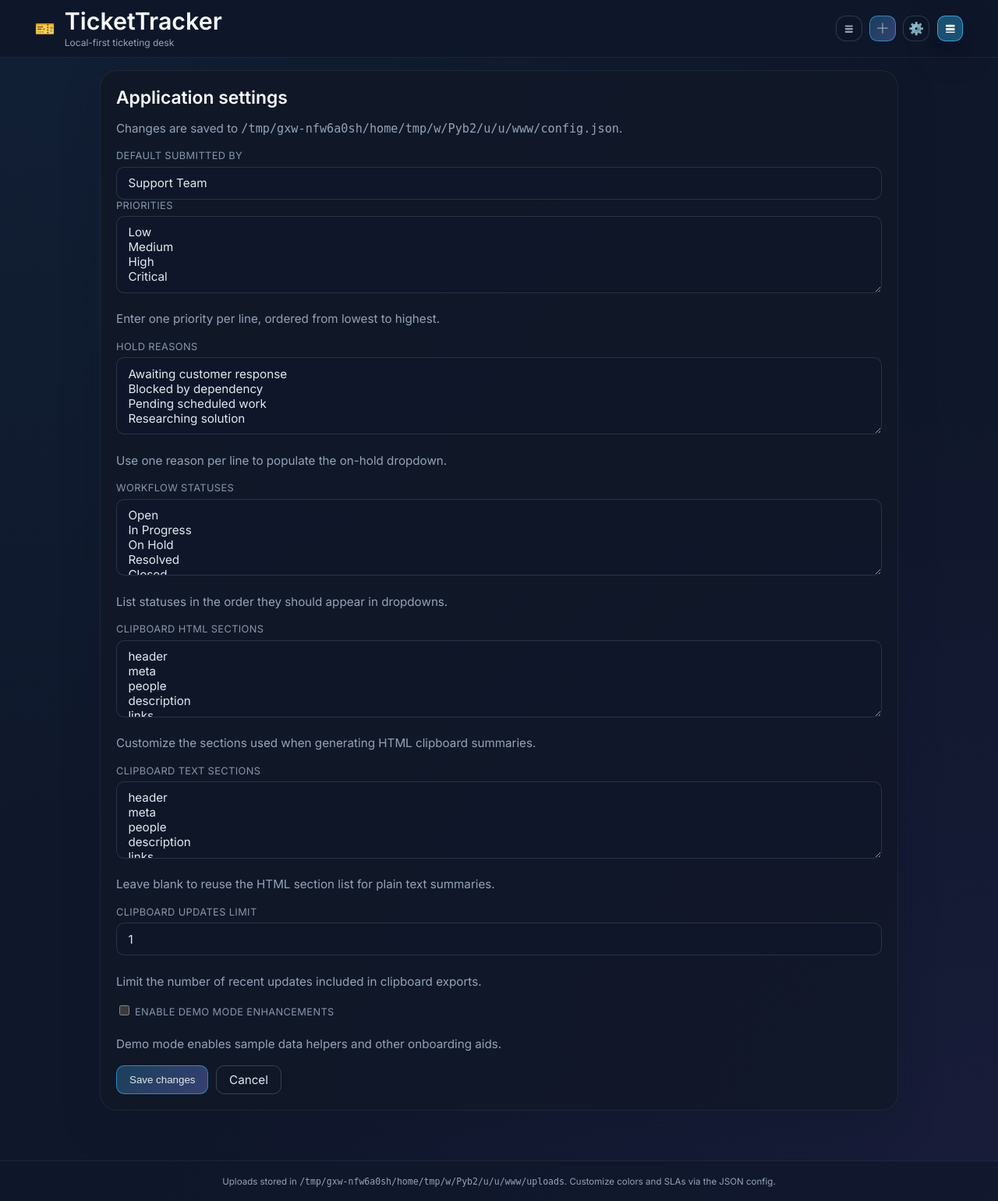
After one commit to rinc3w1nd/TicketTracker, a Flask app: page /settings in a window 1280 px wide. The commit adds this page. Shown: the whole page at 78% size. Run offline with Flask 3, Linux system fonts and the light colour scheme.

Commit message:
Add settings management interface and config persistence

```diff
--- a/templates/base.html
+++ b/templates/base.html
@@ -50,6 +50,15 @@
           <span class="sr-only">Create a new ticket</span>
         </a>
         <a
+          href="{{ url_for('settings.view_settings', compact=compact_value) }}"
+          class="icon-button"
+          aria-label="Configure settings"
+          title="Configure settings"
+        >
+          <span class="icon" aria-hidden="true">⚙️</span>
+          <span class="sr-only">Settings</span>
+        </a>
+        <a
           href="{{ compact_toggle_url|default(request.url) }}"
           class="button icon-button toggle-compact"
           role="switch"
--- /dev/null
+++ b/templates/settings.html
@@ -0,0 +1,115 @@
+{% extends "base.html" %}
+{% set is_compact = compact_mode|default(true) %}
+{% set compact_value = '1' if is_compact else '0' %}
+{% block title %}Settings · TicketTracker{% endblock %}
+{% block content %}
+  <section class="panel settings-panel">
+    <h2>Application settings</h2>
+    <p class="help">
+      {% if config.source_path %}
+        Changes are saved to <code>{{ config.source_path }}</code>.
+      {% else %}
+        Changes are saved to the default configuration file.
+      {% endif %}
+    </p>
+    <form
+      method="post"
+      action="{{ url_for('settings.view_settings', compact=compact_value) }}"
+      class="settings-form"
+    >
+      <div class="field-group">
+        <label for="default_submitted_by">Default submitted by</label>
+        <input
+          type="text"
+          id="default_submitted_by"
+          name="default_submitted_by"
+          value="{{ form.default_submitted_by|default('') }}"
+          required
+        />
+      </div>
+
+      <div class="field-group">
+        <label for="priorities">Priorities</label>
+        <textarea
+          id="priorities"
+          name="priorities"
+          rows="4"
+          required
+        >{{- form.priorities|default('') -}}</textarea>
+        <p class="help">Enter one priority per line, ordered from lowest to highest.</p>
+      </div>
+
+      <div class="field-group">
+        <label for="hold_reasons">Hold reasons</label>
+        <textarea
+          id="hold_reasons"
+          name="hold_reasons"
+          rows="4"
+          required
+        >{{- form.hold_reasons|default('') -}}</textarea>
+        <p class="help">Use one reason per line to populate the on-hold dropdown.</p>
+      </div>
+
+      <div class="field-group">
+        <label for="workflow">Workflow statuses</label>
+        <textarea
+          id="workflow"
+          name="workflow"
+          rows="4"
+          required
+        >{{- form.workflow|default('') -}}</textarea>
+        <p class="help">List statuses in the order they should appear in dropdowns.</p>
+      </div>
+
+      <div class="field-group">
+        <label for="html_sections">Clipboard HTML sections</label>
+        <textarea
+          id="html_sections"
+          name="html_sections"
+          rows="4"
+        >{{- form.html_sections|default('') -}}</textarea>
+        <p class="help">Customize the sections used when generating HTML clipboard summaries.</p>
+      </div>
+
+      <div class="field-group">
+        <label for="text_sections">Clipboard text sections</label>
+        <textarea
+          id="text_sections"
+          name="text_sections"
+          rows="4"
+        >{{- form.text_sections|default('') -}}</textarea>
+        <p class="help">Leave blank to reuse the HTML section list for plain text summaries.</p>
+      </div>
+
+      <div class="field-group">
+        <label for="updates_limit">Clipboard updates limit</label>
+        <input
+          type="number"
+          id="updates_limit"
+          name="updates_limit"
+          min="0"
+          value="{{ form.updates_limit|default('') }}"
+        />
+        <p class="help">Limit the number of recent updates included in clipboard exports.</p>
+      </div>
+
+      <div class="field-group checkbox">
+        <label class="checkbox-label" for="demo_mode">
+          <input
+            type="checkbox"
+            id="demo_mode"
+            name="demo_mode"
+            {% if form.demo_mode %}checked{% endif %}
+          />
+          <span>Enable demo mode enhancements</span>
+        </label>
+        <p class="help">Demo mode enables sample data helpers and other onboarding aids.</p>
+      </div>
+
+      <div class="actions">
+        <button type="submit" class="button primary">Save changes</button>
+        <a class="button" href="{{ url_for('tickets.list_tickets', compact=compact_value) }}">Cancel</a>
+      </div>
+    </form>
+  </section>
+{% endblock %}
--- a/tickettracker/app.py
+++ b/tickettracker/app.py
@@ -4,7 +4,7 @@ from __future__ import annotations
 from pathlib import Path
 from typing import Optional
 
-from flask import Flask
+from flask import Flask, current_app
 
 from .config import AppConfig, load_config
 from .extensions import db
@@ -29,6 +29,7 @@ def create_app(config_path: Optional[str | Path] = None) -> Flask:
     app.config["SQLALCHEMY_TRACK_MODIFICATIONS"] = False
     app.config["UPLOAD_FOLDER"] = str(app_config.uploads_path)
     app.config["APP_CONFIG"] = app_config
+    app.config["DEMO_MODE"] = app_config.demo_mode
 
     # Ensure the uploads directory exists before the first request.
     uploads_path = app_config.uploads_path
@@ -43,13 +44,15 @@ def create_app(config_path: Optional[str | Path] = None) -> Flask:
         db.create_all()
         run_migrations()
 
+    from .views.settings import settings_bp
     from .views.tickets import tickets_bp
 
+    app.register_blueprint(settings_bp)
     app.register_blueprint(tickets_bp)
 
     @app.context_processor
     def inject_app_config() -> dict[str, AppConfig]:
-        return {"app_config": app_config}
+        return {"app_config": current_app.config["APP_CONFIG"]}
 
     return app
 
--- /dev/null
+++ b/tickettracker/views/settings.py
@@ -0,0 +1,203 @@
+"""Application settings management views."""
+from __future__ import annotations
+
+from dataclasses import replace
+from typing import Dict, List
+
+from flask import (
+    Blueprint,
+    current_app,
+    flash,
+    redirect,
+    render_template,
+    request,
+    url_for,
+)
+
+from ..config import AppConfig, save_config
+
+
+settings_bp = Blueprint("settings", __name__)
+
+
+def _app_config() -> AppConfig:
+    return current_app.config["APP_CONFIG"]
+
+
+def _is_compact_mode() -> bool:
+    value = request.args.get("compact")
+    if value is None:
+        return True
+
+    normalized = value.strip().lower()
+    if normalized in {"0", "false", "no", "off"}:
+        return False
+    if normalized in {"1", "true", "yes", "on"}:
+        return True
+    return True
+
+
+def _compact_query_value(compact_mode: bool) -> str:
+    return "1" if compact_mode else "0"
+
+
+def _build_compact_toggle_url(endpoint: str, compact_mode: bool, **values: object) -> str:
+    query_args: Dict[str, List[str]] = {key: list(items) for key, items in request.args.lists()}
+    query_args["compact"] = [_compact_query_value(not compact_mode)]
+
+    flattened: Dict[str, object] = {
+        key: value if len(value) != 1 else value[0]
+        for key, value in query_args.items()
+    }
+    return url_for(endpoint, **values, **flattened)
+
+
+def _parse_multiline_field(raw_value: str | None) -> List[str]:
+    if not raw_value:
+        return []
+
+    entries: List[str] = []
+    seen: set[str] = set()
+    for segment in raw_value.replace(",", "\n").splitlines():
+        text = segment.strip()
+        if not text or text in seen:
+            continue
+        entries.append(text)
+        seen.add(text)
+    return entries
+
+
+def _form_defaults(config: AppConfig) -> Dict[str, object]:
+    html_sections = (
+        list(config.clipboard_summary.html_sections)
+        or config.clipboard_summary.sections_for_html()
+    )
+    text_sections = (
+        list(config.clipboard_summary.text_sections)
+        or config.clipboard_summary.sections_for_text()
+    )
+
+    return {
+        "default_submitted_by": config.default_submitted_by,
+        "priorities": "\n".join(config.priorities),
+        "hold_reasons": "\n".join(config.hold_reasons),
+        "workflow": "\n".join(config.workflow),
+        "html_sections": "\n".join(html_sections),
+        "text_sections": "\n".join(text_sections),
+        "updates_limit": str(config.clipboard_summary.updates_limit),
+        "demo_mode": config.demo_mode,
+    }
+
+
+@settings_bp.route("/settings", methods=["GET", "POST"])
+def view_settings():
+    config = _app_config()
+    compact_mode = _is_compact_mode()
+
+    form_data = _form_defaults(config)
+
+    if request.method == "POST":
+        default_submitted_by = request.form.get("default_submitted_by", "").strip()
+        priorities_input = request.form.get("priorities", "")
+        hold_reasons_input = request.form.get("hold_reasons", "")
+        workflow_input = request.form.get("workflow", "")
+        html_sections_input = request.form.get("html_sections", "")
+        text_sections_input = request.form.get("text_sections", "")
+        updates_limit_input = request.form.get("updates_limit", "").strip()
+        demo_mode_enabled = request.form.get("demo_mode") is not None
+
+        form_data = {
+            "default_submitted_by": default_submitted_by,
+            "priorities": priorities_input,
+            "hold_reasons": hold_reasons_input,
+            "workflow": workflow_input,
+            "html_sections": html_sections_input,
+            "text_sections": text_sections_input,
+            "updates_limit": updates_limit_input,
+            "demo_mode": demo_mode_enabled,
+        }
+
+        errors: List[str] = []
+
+        priorities = _parse_multiline_field(priorities_input)
+        if not priorities:
+            errors.append("Provide at least one priority value.")
+
+        hold_reasons = _parse_multiline_field(hold_reasons_input)
+        if not hold_reasons:
+            errors.append("Provide at least one hold reason.")
+
+        workflow = _parse_multiline_field(workflow_input)
+        if not workflow:
+            errors.append("Provide at least one workflow status.")
+
+        html_sections = _parse_multiline_field(html_sections_input)
+        if not html_sections:
+            html_sections = config.clipboard_summary.sections_for_html()
+
+        text_sections = _parse_multiline_field(text_sections_input)
+        if not text_sections:
+            text_sections = html_sections or config.clipboard_summary.sections_for_text()
+
+        if not default_submitted_by:
+            errors.append("Default submitter cannot be empty.")
+
+        if updates_limit_input:
+            try:
+                updates_limit = int(updates_limit_input)
+            except ValueError:
+                errors.append("Updates limit must be a non-negative integer.")
+            else:
+                if updates_limit < 0:
+                    errors.append("Updates limit must be a non-negative integer.")
+        else:
+            updates_limit = config.clipboard_summary.updates_limit
+
+        if errors:
+            for message in errors:
+                flash(message, "error")
+        else:
+            summary = replace(
+                config.clipboard_summary,
+                html_sections=html_sections,
+                text_sections=text_sections,
+                updates_limit=updates_limit,
+            )
+
+            updated_config = replace(
+                config,
+                default_submitted_by=default_submitted_by,
+                priorities=priorities,
+                hold_reasons=hold_reasons,
+                workflow=workflow,
+                clipboard_summary=summary,
+                demo_mode=demo_mode_enabled,
+            )
+
+            try:
+                save_config(updated_config)
+            except ValueError:
+                flash(
+                    "Unable to determine configuration file path; changes were not saved.",
+                    "error",
+                )
+            else:
+                current_app.config["APP_CONFIG"] = updated_config
+                current_app.config["DEMO_MODE"] = updated_config.demo_mode
+                flash("Settings updated", "success")
+                return redirect(
+                    url_for(
+                        "settings.view_settings",
+                        compact=_compact_query_value(compact_mode),
+                    )
+                )
+
+    return render_template(
+        "settings.html",
+        config=config,
+        form=form_data,
+        compact_mode=compact_mode,
+        compact_toggle_url=_build_compact_toggle_url(
+            "settings.view_settings", compact_mode
+        ),
+    )
```
Also changed, not shown: tests/test_settings.py (added, +103 -0 lines), tickettracker/config.py (+112 -4 lines).
